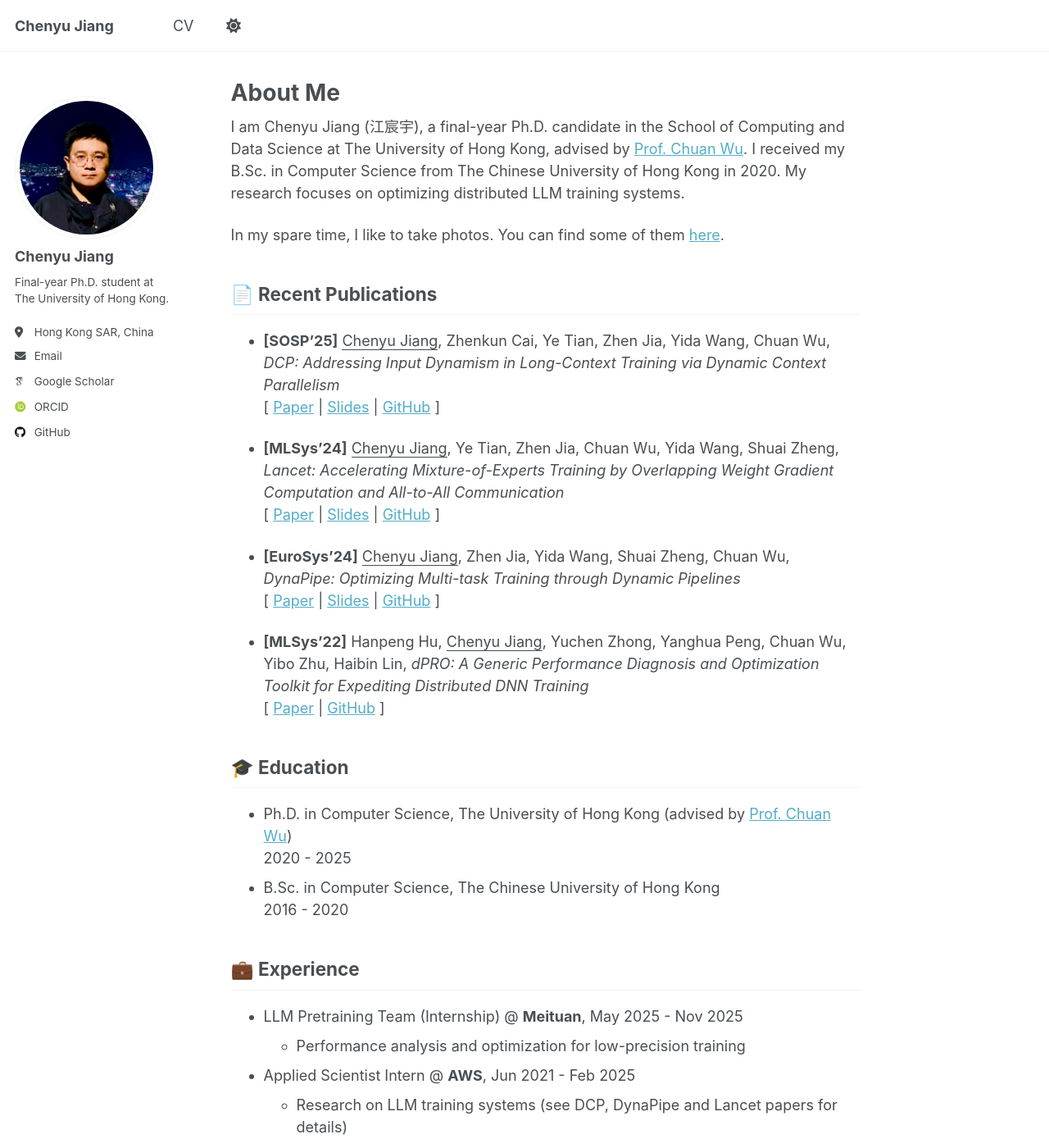
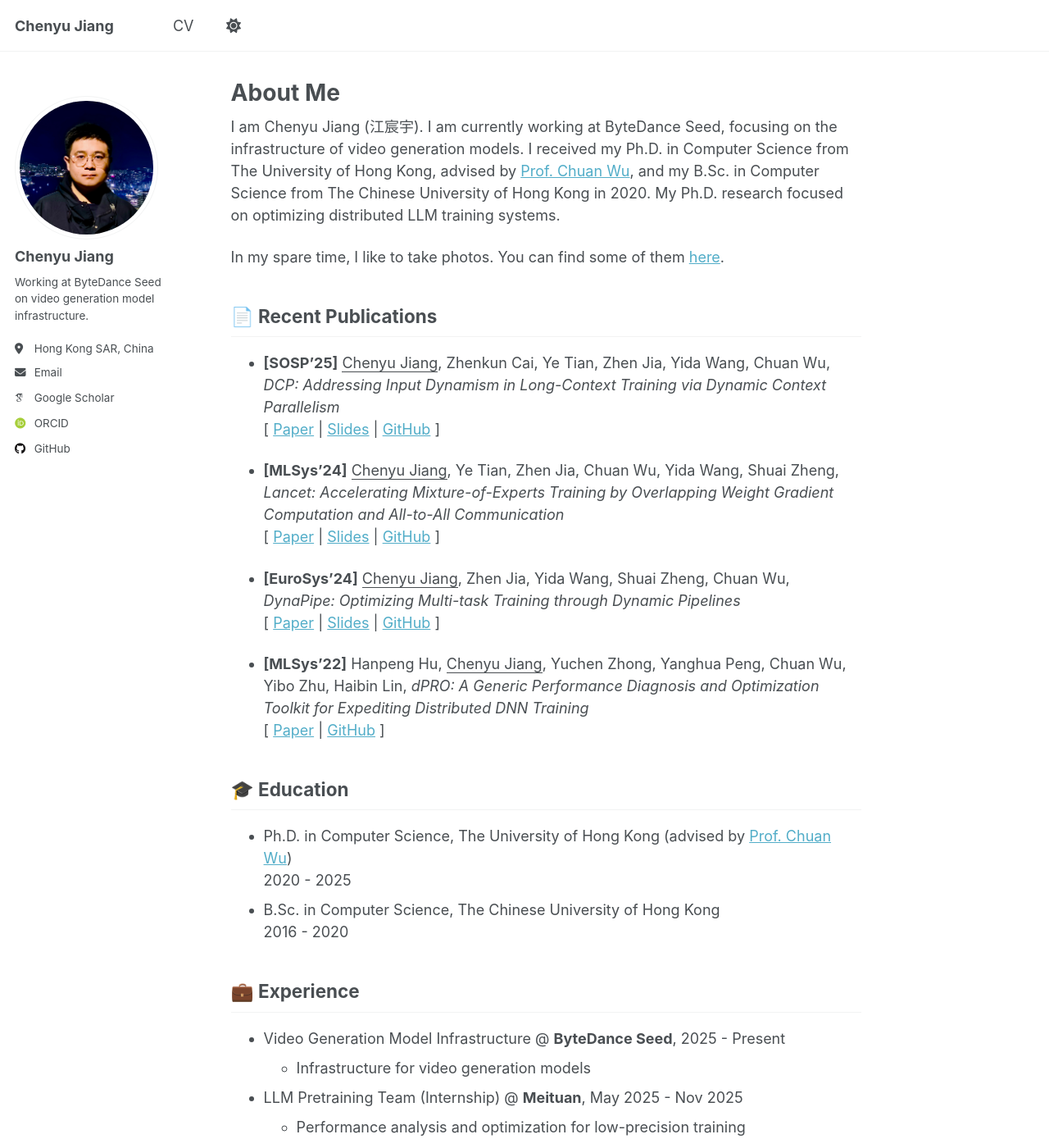
Before and after one commit to chenyu-jiang/chenyu-jiang.github.io, a Jekyll site: the page built from _pages/about.md, in a window 1280 px wide and 1400 px high. Shown: the whole window at 82% size. Built offline with Jekyll 4.4.1, drawn with Linux system fonts in a browser that asks for light colours; some web fonts are replaced; a script that is not in the unit is left out.

Commit message:
Add current position at ByteDance Seed (video generation model infra)

```diff
--- a/_config.yml
+++ b/_config.yml
@@ -26,7 +26,7 @@ author:
   avatar           : "profile.jpg"
   name             : "Chenyu Jiang"
   pronouns         : # example: "she/her"
-  bio              : "Final-year Ph.D. student at The University of Hong Kong."  # A short bio that appears in the author profile section
+  bio              : "Working at ByteDance Seed on video generation model infrastructure."  # A short bio that appears in the author profile section
   location         : "Hong Kong SAR, China"
   employer         : #
   uri              : # URL
--- a/_pages/about.md
+++ b/_pages/about.md
@@ -7,7 +7,7 @@ redirect_from:
   - /about.html
 ---
 
-I am Chenyu Jiang (江宸宇), a final-year Ph.D. candidate in the School of Computing and Data Science at The University of Hong Kong, advised by [Prof. Chuan Wu](https://i2.cs.hku.hk/~cwu/). I received my B.Sc. in Computer Science from The Chinese University of Hong Kong in 2020. My research focuses on optimizing distributed LLM training systems.
+I am Chenyu Jiang (江宸宇). I am currently working at ByteDance Seed, focusing on the infrastructure of video generation models. I received my Ph.D. in Computer Science from The University of Hong Kong, advised by [Prof. Chuan Wu](https://i2.cs.hku.hk/~cwu/), and my B.Sc. in Computer Science from The Chinese University of Hong Kong in 2020. My Ph.D. research focused on optimizing distributed LLM training systems.
 
 In my spare time, I like to take photos. You can find some of them [here](https://unsplash.com/@elistoo).
 
@@ -31,6 +31,9 @@ In my spare time, I like to take photos. You can find some of them [here](https:
 2016 - 2020
 
 ## 💼 Experience
+* Video Generation Model Infrastructure @ **ByteDance Seed**, 2025 - Present
+  * Infrastructure for video generation models
+
 * LLM Pretraining Team (Internship) @ **Meituan**, May 2025 - Nov 2025
   * Performance analysis and optimization for low-precision training
 
```
